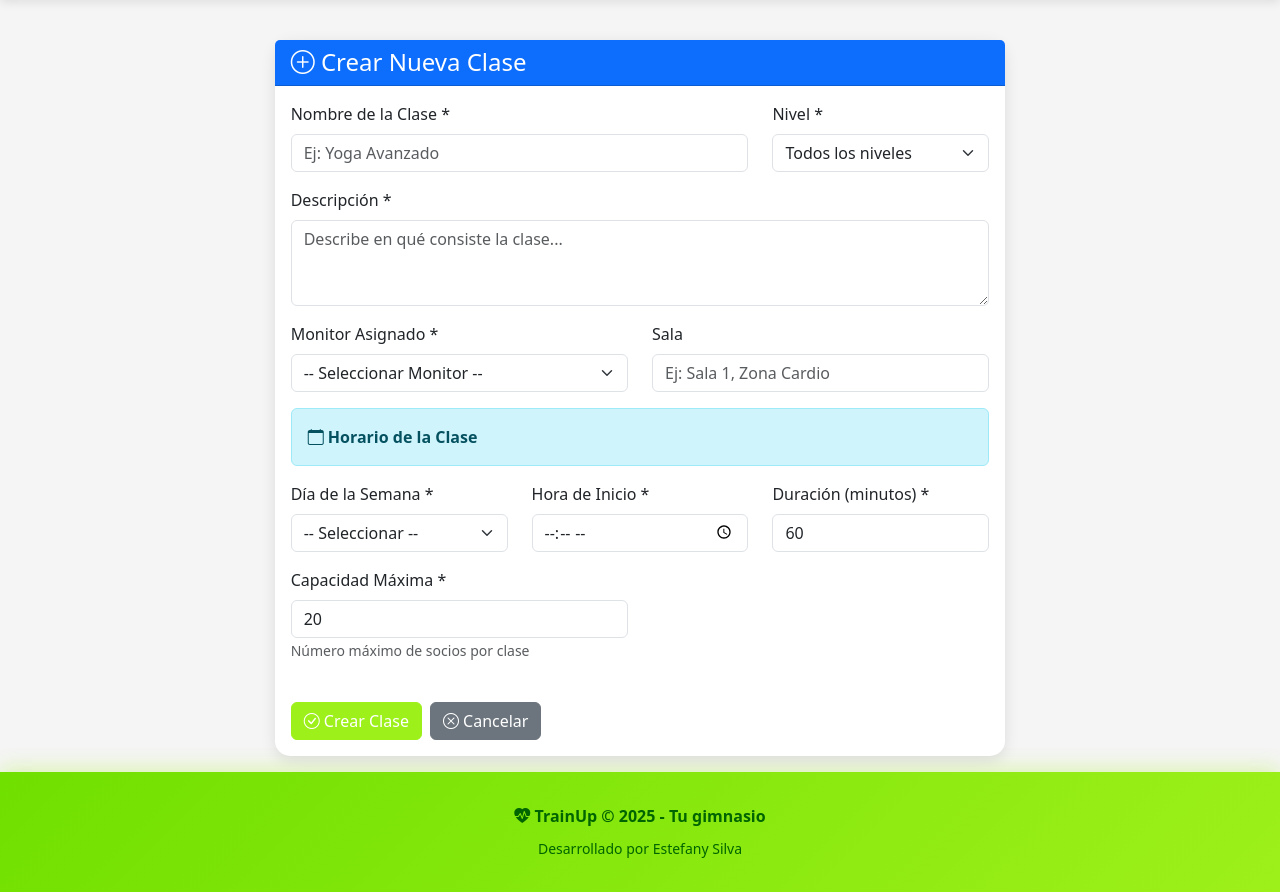
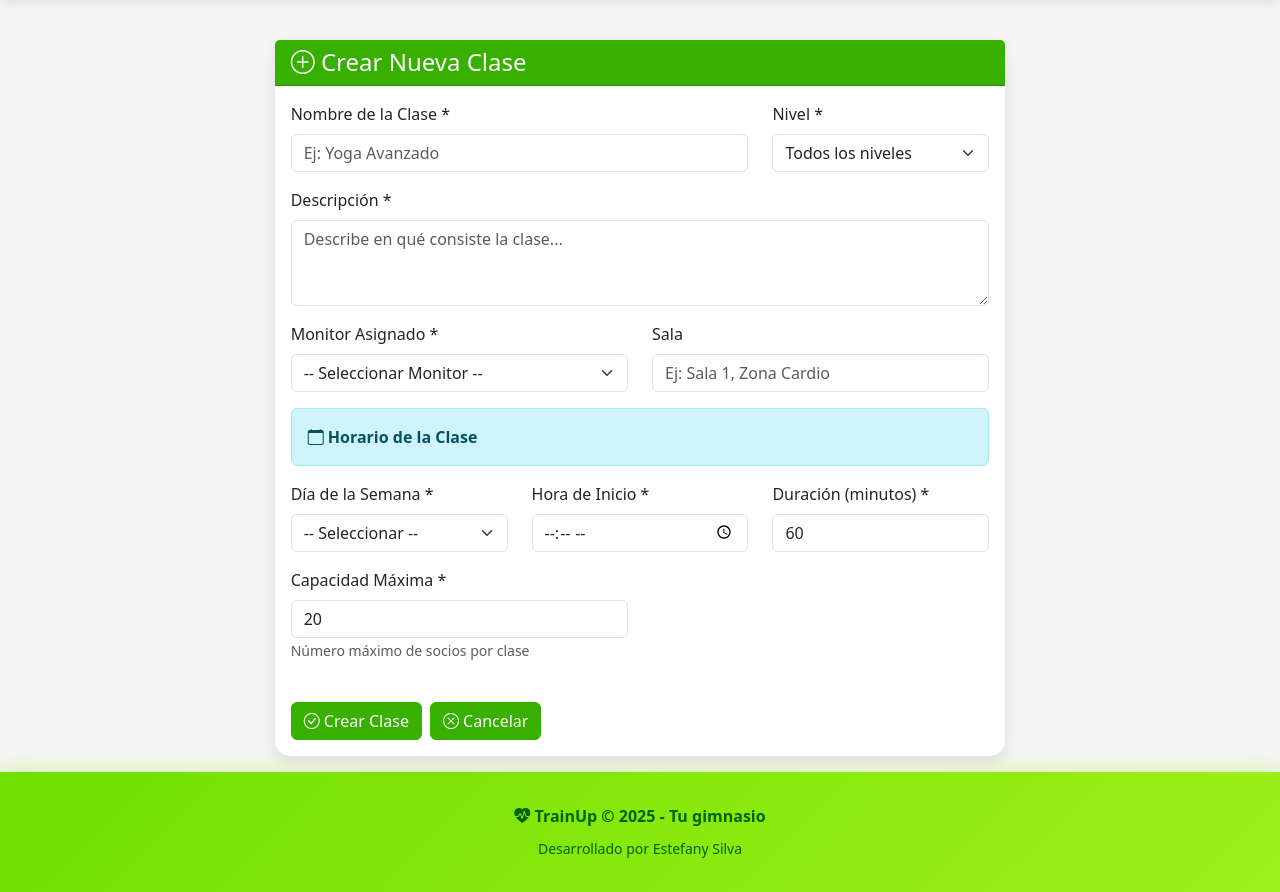
Before and after one commit to estefany89/TrainUp, a Django app: template gimnasio_project/templates/gimnasio/nueva_clase.html in a window 1280 px wide. Shown: the part 96-988 px from the top of the page. Run offline with Django 5.2, Linux system fonts and the light colour scheme; the template is opened without the code that fills it, so the values that code supplies are empty.

Commit message:
Estilo en crear nueva clase

```diff
--- a/gimnasio_project/templates/gimnasio/nueva_clase.html
+++ b/gimnasio_project/templates/gimnasio/nueva_clase.html
@@ -6,7 +6,7 @@
 <div class="row justify-content-center">
     <div class="col-md-8">
         <div class="card">
-            <div class="card-header bg-primary text-white">
+            <div class="card-header text-white" style="background-color: #38B000;">
                 <h4 class="mb-0"><i class="bi bi-plus-circle"></i> Crear Nueva Clase</h4>
             </div>
             <div class="card-body">
@@ -94,12 +94,13 @@
                     </div>
 
                     <div class="d-flex gap-2 mt-4">
-                        <button type="submit" class="btn btn-primary">
+                        <button type="submit" class="btn text-white" style="background-color: #38B000; border-color: #38B000;">
                             <i class="bi bi-check-circle"></i> Crear Clase
                         </button>
-                        <a href="{% url 'gimnasio:listado_clases' %}" class="btn btn-secondary">
+                        <a href="{% url 'gimnasio:listado_clases' %}" class="btn text-white" style="background-color: #38B000; border-color: #38B000;">
                             <i class="bi bi-x-circle"></i> Cancelar
                         </a>
+
                     </div>
                 </form>
             </div>
```
